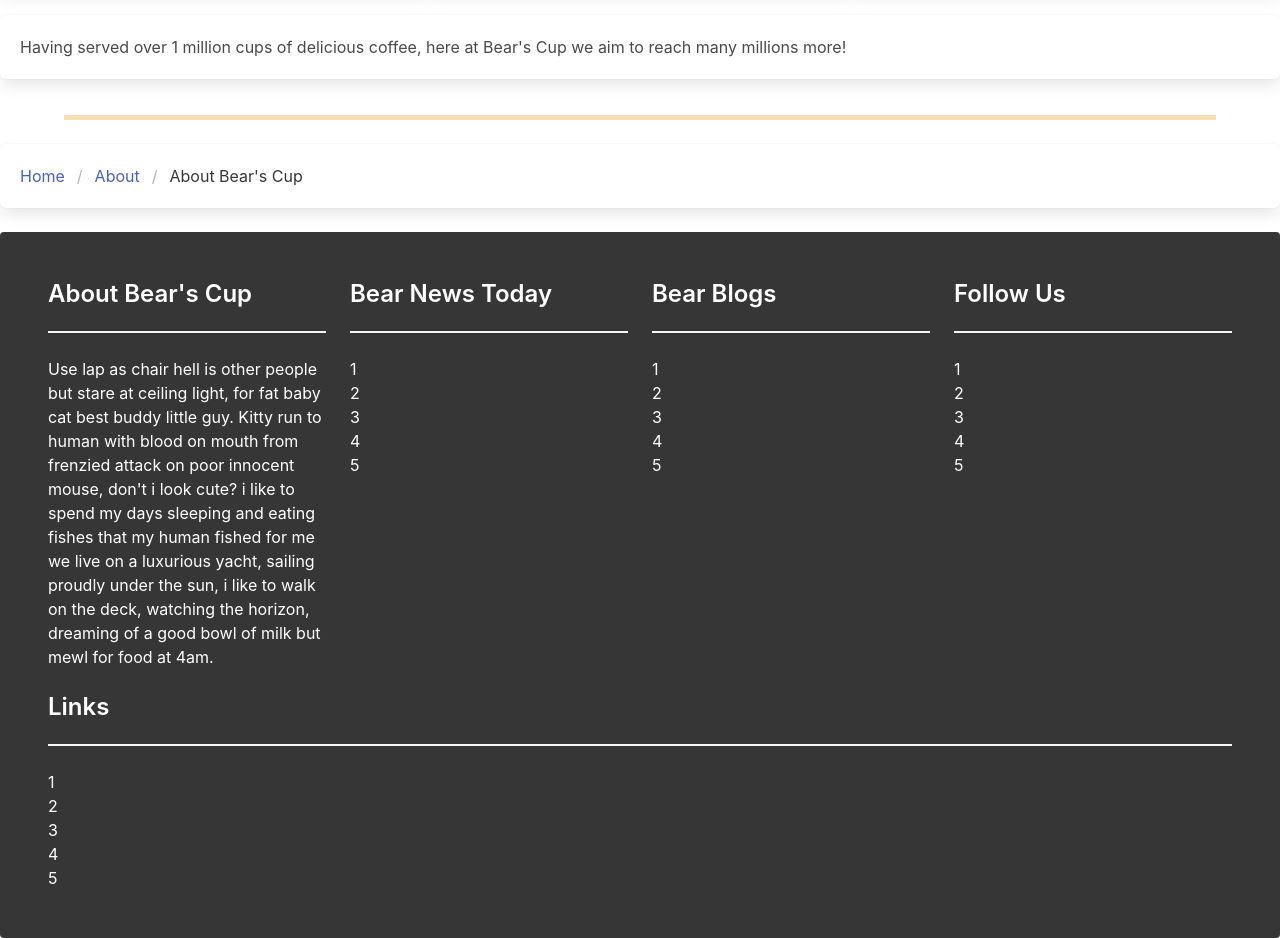
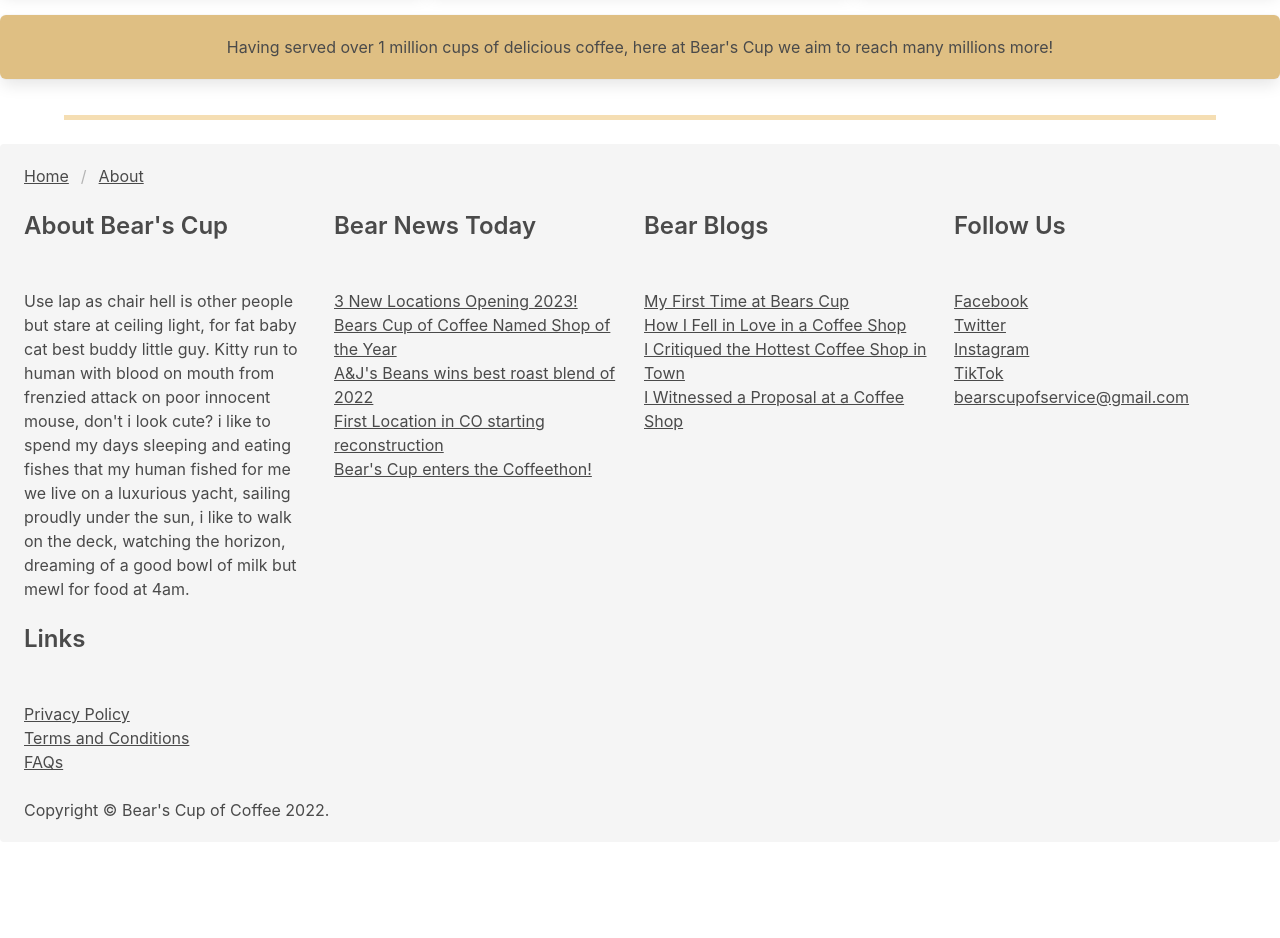
Before and after one commit to Solorio17/project_one, a Gatsby site: page /about in a window 1280 px wide. Shown: the part 1040-1978 px from the top of the page. After the commit the page ends 1882 px from the top, so only its background shows below. Built offline with nearby package versions, Linux system fonts and the light colour scheme; Gatsby itself is replaced by a stand-in of ours.

Commit message:
Update about.js
Still revamping the about page

```diff
--- a/src/pages/about.js
+++ b/src/pages/about.js
@@ -25,17 +25,17 @@ const AboutPage = () => {
             </div>
             <div className='tile is-ancestor'>
                 <div className='tile is-parent '>
-                    <div className='tile is-child box'>
+                    <div className='tile is-child box myNotification'>
                         <h1 className="title">Our Story</h1>
                         <div className="notification is-danger box">Image Icon Here </div>
                         <button className="button is-small is-primary">Read More</button>
                     </div>
-                    <div className='tile is-child box'>
+                    <div className='tile is-child box myNotification'>
                         <h1 className="title">A&J's Beans</h1>
-                        <div className="notification is-danger box">Image Icon Here</div>
+                        <div className="notification is-danger box ">Image Icon Here</div>
                         <button className="button is-small is-warning">Read More</button>
                     </div>
-                    <div className='tile is-child box'>
+                    <div className='tile is-child box myNotification'>
                         <h1 className="title">How we give back</h1>
                         <div className="notification is-danger box">Image Icon Here</div>
                         <button className="button is-small is-success">Read More</button>
@@ -44,88 +44,77 @@ const AboutPage = () => {
             </div>
             <div className="tile is-ancestor">
                 <div className="tile is-parent">
-                    <div className="tile is-child box">
+                    <div className="tile is-child box" style={{ textAlign: "center", backgroundColor: '#dfbf83' }}>
                         Having served over 1 million cups of delicious coffee, here at Bear's Cup we aim to reach many millions more!
                     </div>
                 </div>
             </div>
             <hr className="divider"></hr>
-            <div className="tile is-ancestor">
-                <div className="tile is-parent">
-                    <div className="tile is-child box">
+            <div className="hero">
+                <div className="hero-head notification myNotification">
                     <nav class="breadcrumb" aria-label="breadcrumbs">
                         <ul>
                             <li><a href="/">Home</a></li>
                             <li><a href="#top">About</a></li>
-                                <li class="is-active"><a href="#" aria-current="page">About Bear's Cup</a></li>
                         </ul>
                     </nav>
-                    </div>
-                </div>
-            </div>
-            <div className="hero-body is-dark notification">
                     <div class="columns">
                         <div class="column">
                             <h1 className="title is-4">About Bear's Cup</h1>
-                        <hr></hr>
-                        <p>
-                            Use lap as chair hell is other people but stare at ceiling light, for fat baby cat best buddy little guy. Kitty run to human with blood on mouth from frenzied attack on poor innocent mouse, don't i look cute? i like to spend my days sleeping and eating fishes that my human fished for me we live on a luxurious yacht, sailing proudly under the sun, i like to walk on the deck, watching the horizon, dreaming of a good bowl of milk but mewl for food at 4am.
-                        </p>
+                            <hr className="heroDivider"></hr>
+                            <p>Use lap as chair hell is other people but stare at ceiling light, for fat baby cat best buddy little guy. Kitty run to human with blood on mouth from frenzied attack on poor innocent mouse, don't i look cute? i like to spend my days sleeping and eating fishes that my human fished for me we live on a luxurious yacht, sailing proudly under the sun, i like to walk on the deck, watching the horizon, dreaming of a good bowl of milk but mewl for food at 4am.</p>
                         </div>
                         <div class="column">
                             <h1 className="title is-4">Bear News Today</h1>
-                        <hr></hr>
-                        <ul>
-                            <li>1</li>
-                            <li>2</li>
-                            <li>3</li>
-                            <li>4</li>
-                            <li>5</li>
+                            <hr className="heroDivider"></hr>
+                            <ul className="customList">
+                                <li><a>3 New Locations Opening 2023!</a></li>
+                                <li><a>Bears Cup of Coffee Named Shop of the Year</a></li>
+                                <li><a>A&J's Beans wins best roast blend of 2022</a></li>
+                                <li><a>First Location in CO starting reconstruction</a></li>
+                                <li><a>Bear's Cup enters the Coffeethon!</a></li>
                             </ul>
                         </div>
                         <div class="column">
                             <h1 className="title is-4">Bear Blogs</h1>
-                        <hr></hr>
-
-                        <ul>
-                            <li>1</li>
-                            <li>2</li>
-                            <li>3</li>
-                            <li>4</li>
-                            <li>5</li>
+                            <hr className="heroDivider"></hr>
+                            <ul className="customList">
+                                <li><a>My First Time at Bears Cup</a></li>
+                                <li><a>How I Fell in Love in a Coffee Shop</a></li>
+                                <li><a>I Critiqued the Hottest Coffee Shop in Town</a></li>
+                                <li><a>I Witnessed a Proposal at a Coffee Shop</a></li>
                             </ul>
                         </div>
                         <div class="column">
                             <h1 className="title is-4">Follow Us</h1>
-                        <hr></hr>
-
-                        <ul>
-                            <li>1</li>
-                            <li>2</li>
-                            <li>3</li>
-                            <li>4</li>
-                            <li>5</li>
+                            <hr className="heroDivider"></hr>
+                            <ul className="customList">
+                                <li><a>Facebook</a></li>
+                                <li><a>Twitter</a></li>
+                                <li><a>Instagram</a></li>
+                                <li><a>TikTok</a></li>
+                                <li><a>bearscupofservice@gmail.com</a></li>
                             </ul>
                         </div>
                     </div>
                     <div className="columns">
                         <div className="column">
                             <h1 className="title is-4">Links</h1>
-                        <hr></hr>
-
-                        <ul>
-                            <li>1</li>
-                            <li>2</li>
-                            <li>3</li>
-                            <li>4</li>
-                            <li>5</li>
+                            <hr className="heroDivider"></hr>
+                            <ul className="customList">
+                                <li><a>Privacy Policy</a></li>
+                                <li><a>Terms and Conditions</a></li>
+                                <li><a>FAQs</a></li>
                             </ul>
                         </div>
+
+                    </div>
+                    <div className="hero-foot">
+                        <p className="myFooter">Copyright © Bear's Cup of Coffee 2022.</p>
                     </div>
                 </div>
 
-
-
+            </div>
         </Layout>
     )
 }
```
Lines whose indentation alone changed are shown as unchanged.
